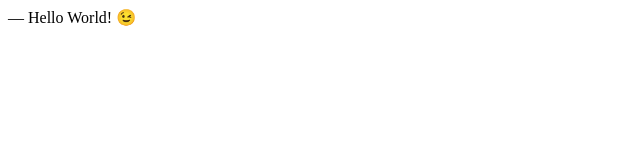
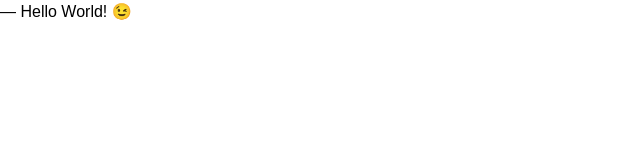
Before and after one commit to Ulimax/homepage, a plain HTML site: page index.html in a window 1280 px wide. Shown: the whole page, without its empty margins (0-640 px from the left). Drawn offline with Linux system fonts and the light colour scheme.

Commit message:
Conecting styles

```diff
--- a/index.html
+++ b/index.html
@@ -1,7 +1,9 @@
 <!DOCTYPE html>
-<html>
+<html lang="en">
   <head>
     <meta charset="UTF-8" />
+    <meta name="viewport" content="width=device-width, initial-scale=1" />
+    <link rel="stylesheet" href="styles.css" />
     <title>Résumé</title>
   </head>
   <body>
```
